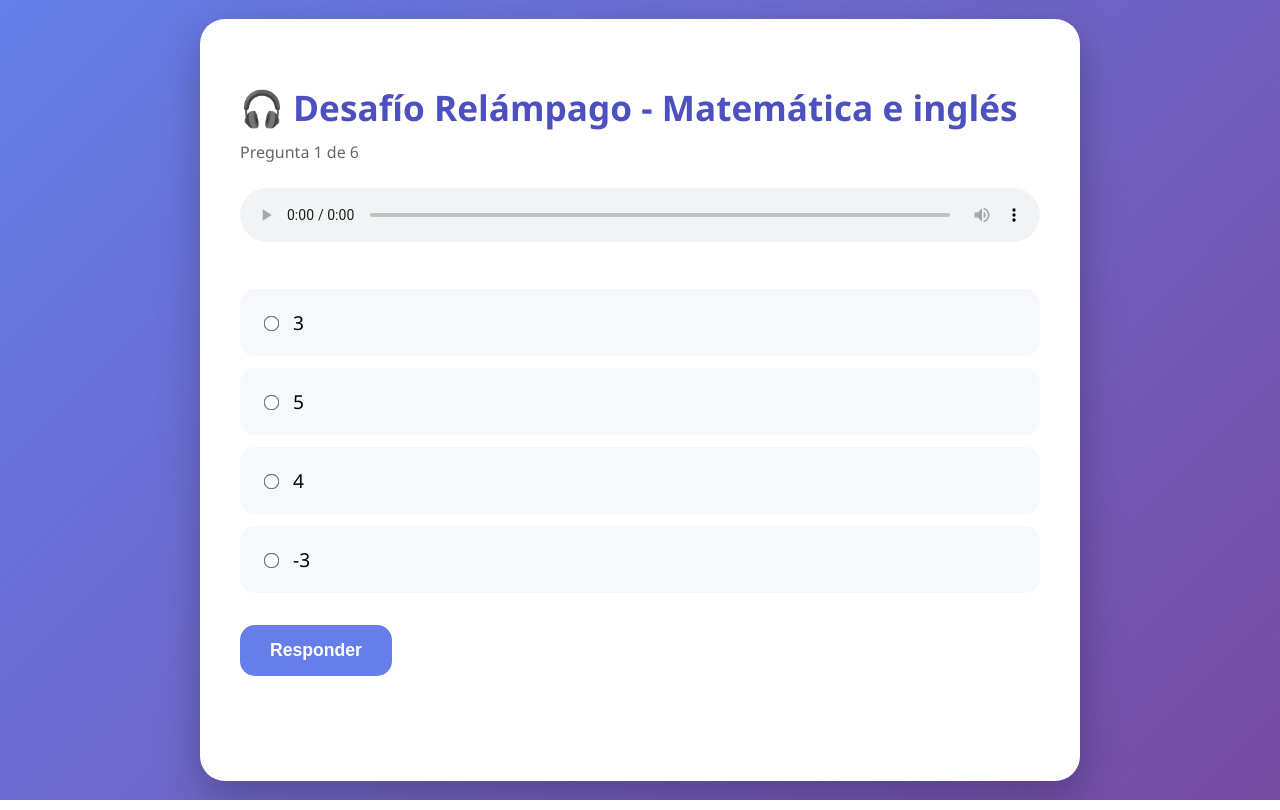
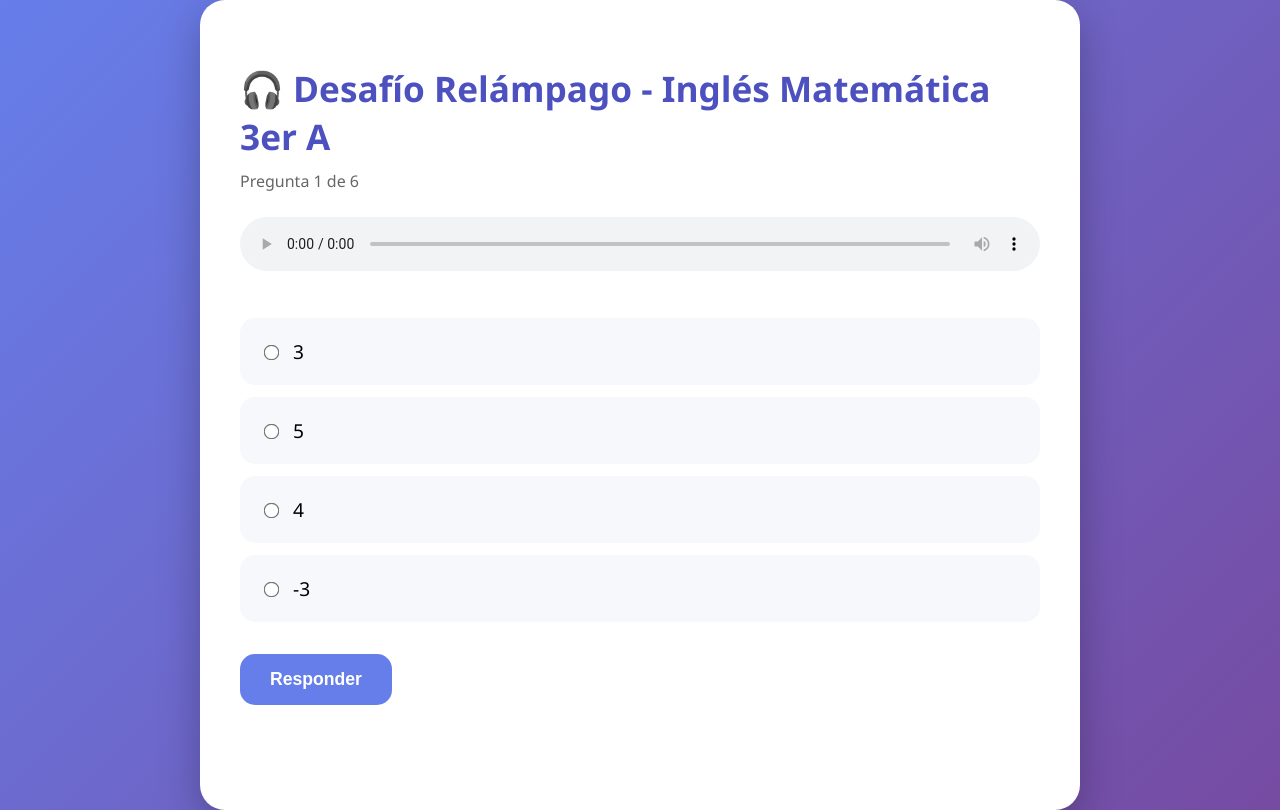
Before and after one commit to soledadpalacios/relampago, a plain HTML site: page index.html in a window 1280 px wide. Drawn offline with Linux system fonts and the light colour scheme.

Commit message:
Update heading text for challenge title

```diff
--- a/index.html
+++ b/index.html
@@ -117,7 +117,7 @@ audio{
 
     <div class="contenedor">
 
-        <h1>🎧 Desafío Relámpago - Matemática e inglés</h1>
+        <h1>🎧 Desafío Relámpago - Inglés Matemática 3er A</h1>
 
         <div id="progreso">
             Pregunta 1 de 36
```
